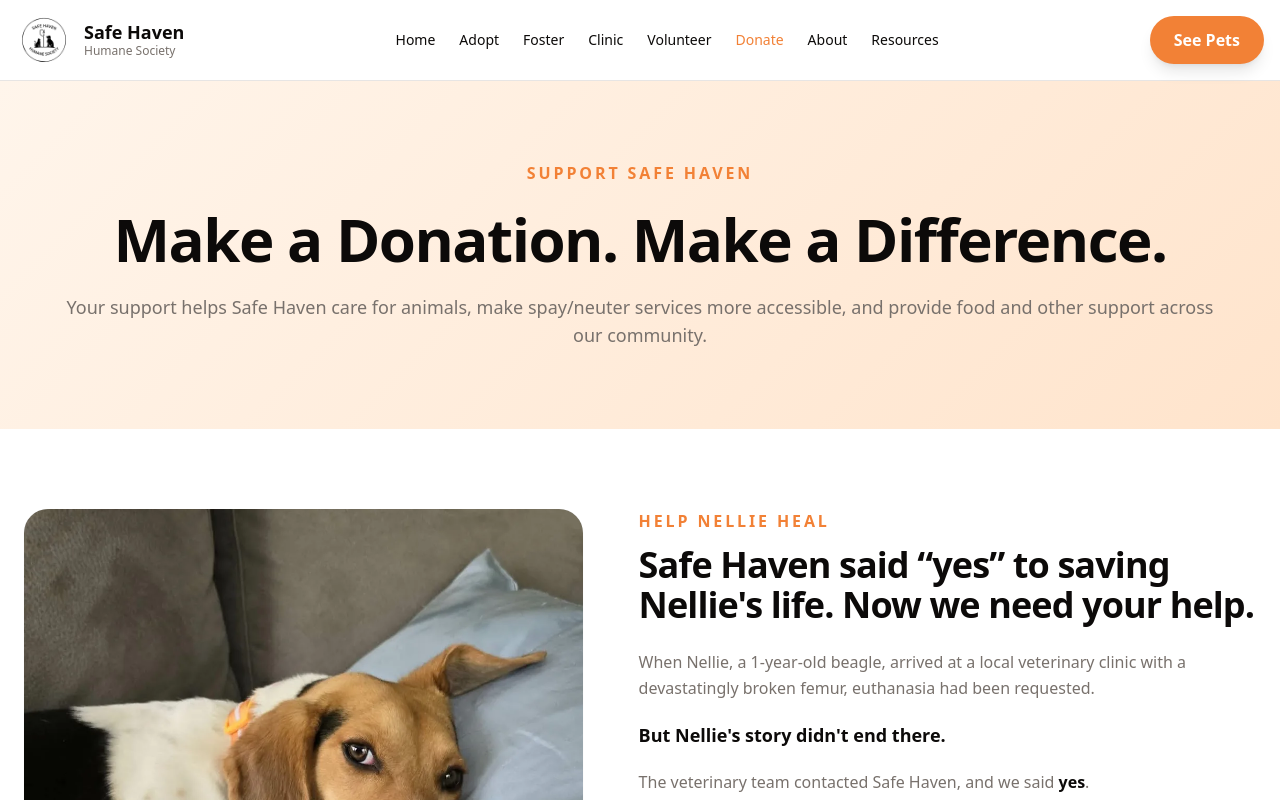
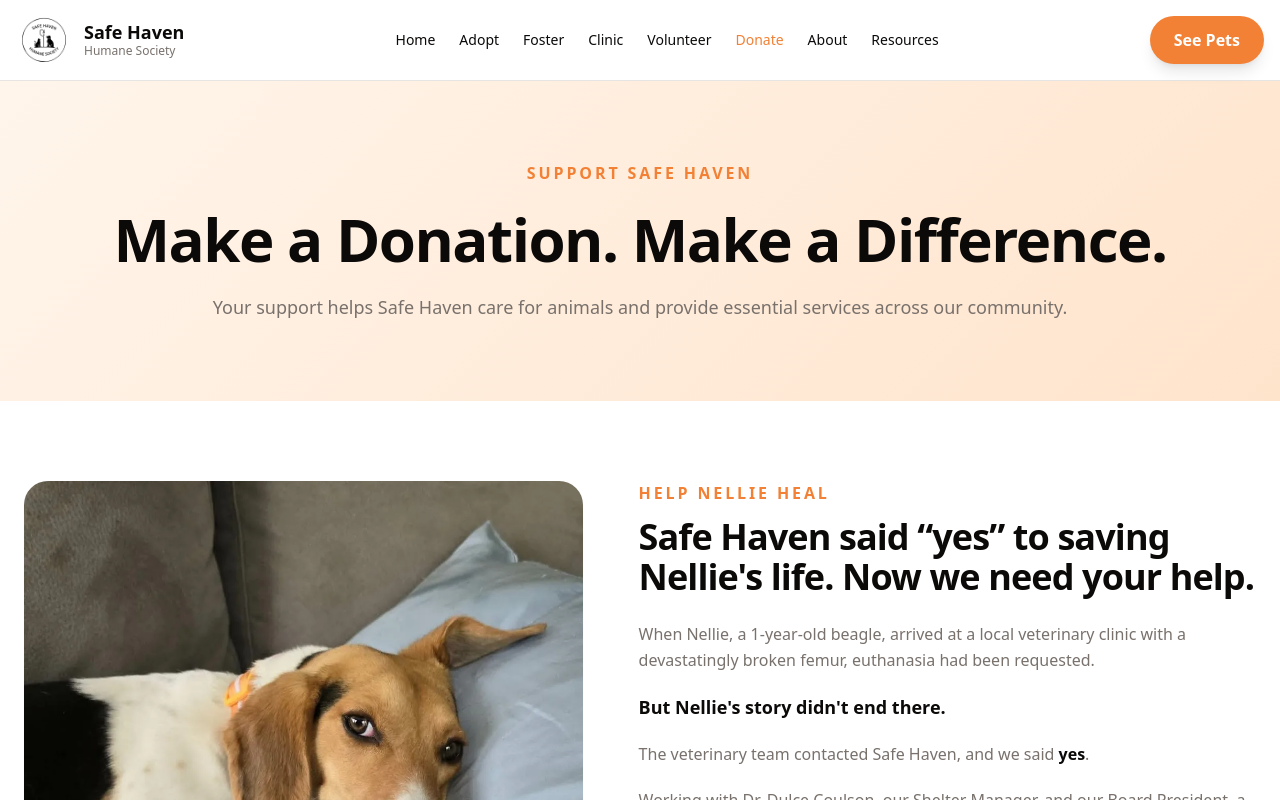
Before and after one commit to 7nqwsvhv99-hash/safe-haven-site, a Next.js app: page /donate in a window 1280 px wide. Shown: the top 800 px of the page. Built offline with nearby package versions, Linux system fonts and the light colour scheme.

Commit message:
Simplify Donate hero copy

```diff
--- a/src/app/donate/page.tsx
+++ b/src/app/donate/page.tsx
@@ -18,7 +18,7 @@ export default function DonatePage() {
               Make a Donation. Make a Difference.
             </h1>
             <p className="text-lg text-muted-foreground">
-              Your support helps Safe Haven care for animals, make spay/neuter services more accessible, and provide food and other support across our community.
+              Your support helps Safe Haven care for animals and provide essential services across our community.
             </p>
           </div>
         </div>
```
